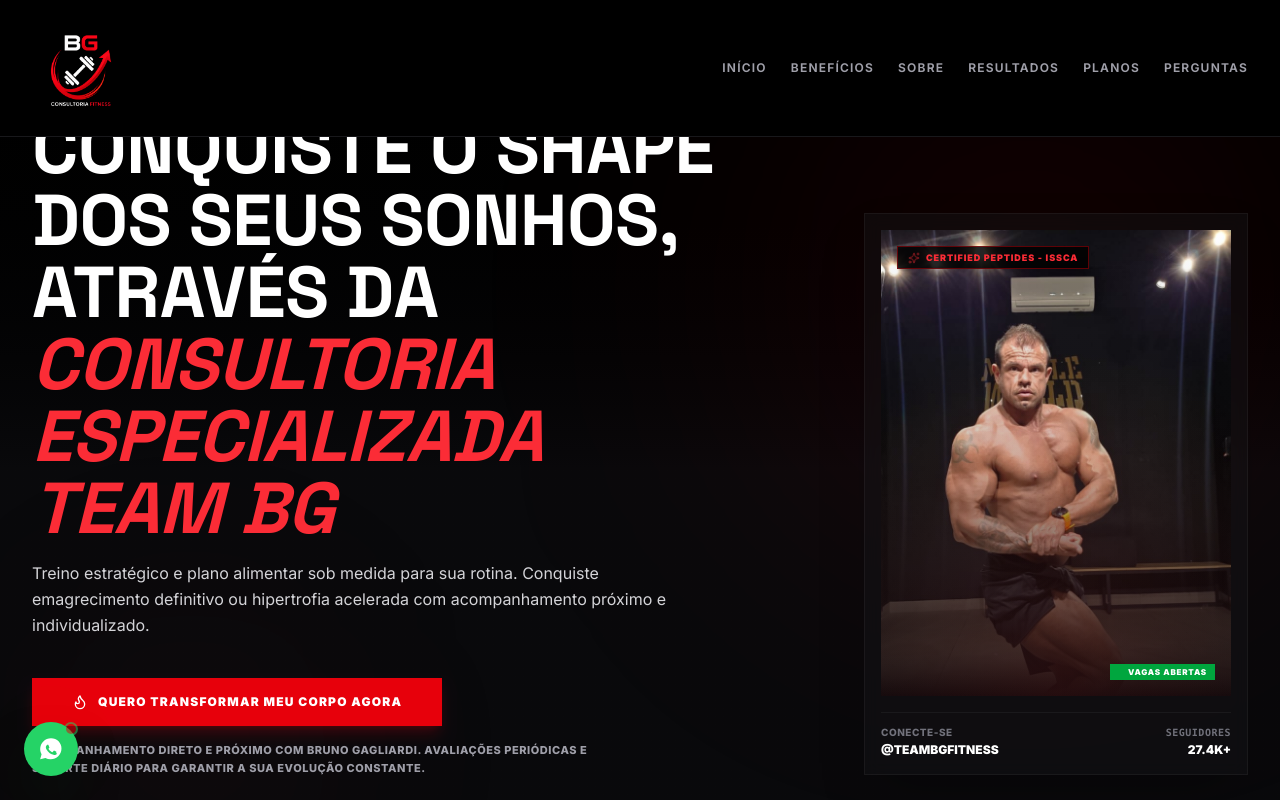
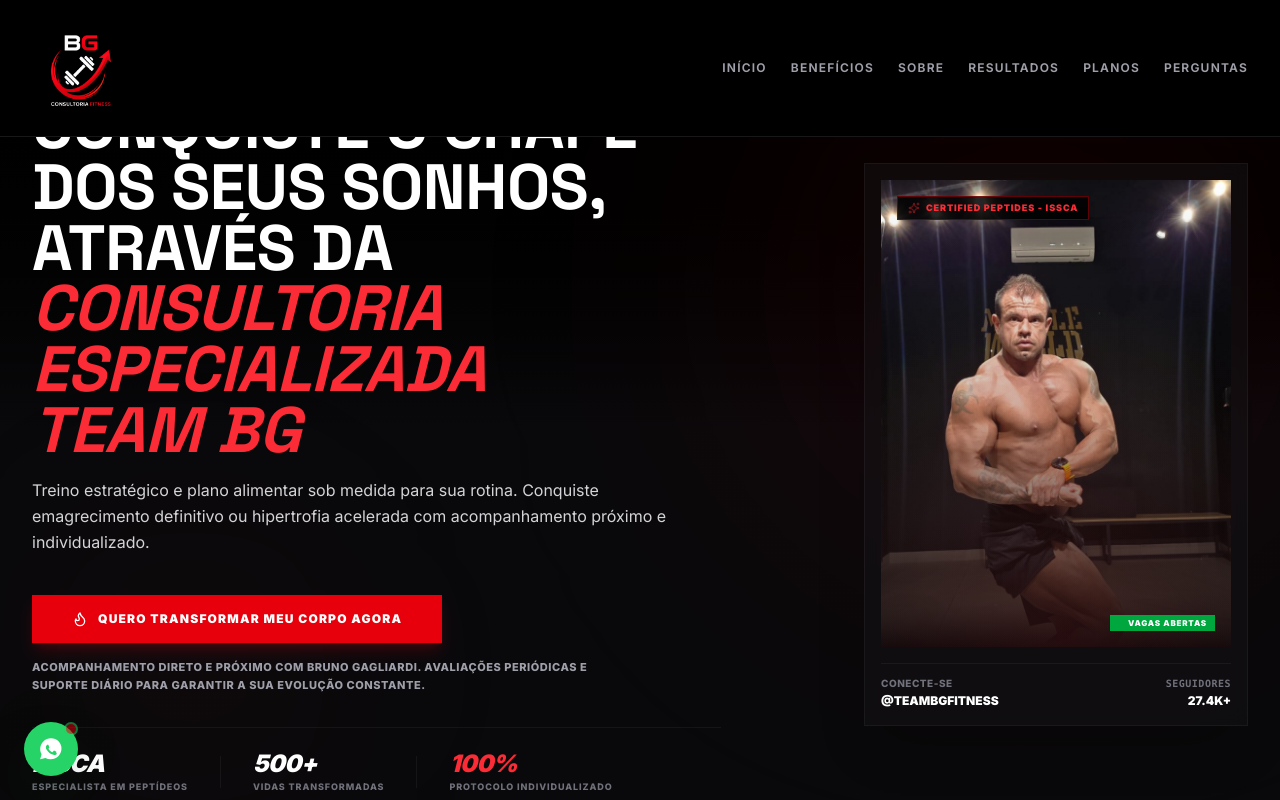
Before and after one commit to diegorosadev1/team-bg-consultoria, a React (Vite) app: page / in a window 1280 px wide. Shown: the top 800 px of the page. Built offline with nearby package versions, Linux system fonts and the light colour scheme.

Commit message:
adjust hero tittle font size

```diff
--- a/src/components/Hero.tsx
+++ b/src/components/Hero.tsx
@@ -10,7 +10,7 @@ export default function Hero({ onOpenAssessment }: HeroProps) {
   return (
     <section
       id="home"
-      className="relative min-h-screen flex items-center overflow-hidden bg-zinc-950 pt-36 lg:pt-28 pb-16"
+      className="relative flex items-center min-h-[calc(100vh-88px)] overflow-hidden bg-zinc-950 pt-32 lg:pt-20 xl:pt-24 pb-16"
     >
       {/* Background Gradients and Effects */}
       <div className="absolute inset-0 bg-gradient-to-b from-black via-zinc-950 to-zinc-950 z-0" />
@@ -21,10 +21,10 @@ export default function Hero({ onOpenAssessment }: HeroProps) {
 
       <div className="relative z-10 w-full max-w-7xl mx-auto px-6 sm:px-8 lg:px-8">
         {" "}
-        <div className="grid grid-cols-1 lg:grid-cols-12 gap-8 xl:gap-12 items-center">
+        <div className="grid grid-cols-1 xl:grid-cols-12 gap-8 xl:gap-12 items-center">
           {" "}
           {/* Hero Left Content */}
-          <div className="lg:col-span-7 max-w-[720px] space-y-8 text-left">
+          <div className="lg:col-span-7 max-w-[650px] xl:max-w-[720px] space-y-8 text-left">
             {" "}
             {/* Main Heading & Subtitle */}
             <motion.div
@@ -41,16 +41,16 @@ export default function Hero({ onOpenAssessment }: HeroProps) {
                   <div className="mt-2 italic">DOS SEUS SONHOS,</div>
 
                   <div className="mt-6 italic">ATRAVÉS DA</div>
-
                   <div className="mt-6 mb-6 text-red-500 italic">
                     <div>CONSULTORIA</div>
                     <div>ESPECIALIZADA</div>
                   </div>
-                    <div className="text-red-500 italic">TEAM BG</div>
+                  <div className="text-red-500 italic">TEAM BG</div>
                 </div>
 
                 {/* Desktop */}
-                <div className="hidden lg:block text-7xl text-white">
+                <div className="hidden lg:block text-[56px] xl:text-[64px] 2xl:text-[72px] text-white leading-[0.95]">
+                  {" "}
                   CONQUISTE O SHAPE <br />
                   DOS SEUS SONHOS, <br />
                   ATRAVÉS DA <br />
--- a/src/data.ts
+++ b/src/data.ts
@@ -162,46 +162,7 @@ export const TRANSFORMATION_CASES: TransformationCase[] = [
       fatPercentage: "Maior definição muscular",
     },
   },
-  {
-    id: "6",
-    name: "Aluna Team BG",
-    age: 28,
-    goal: "Emagrecimento",
-    duration: "4 meses",
-    beforeImg: resultados6,
-    afterImg: resultados6,
-    stats: {
-      weight: "Redução consistente de gordura",
-      fatPercentage: "Silhueta mais definida",
-    },
-  },
 
-  {
-    id: "8",
-    name: "Aluna Team BG",
-    age: 35,
-    goal: "Definição",
-    duration: "5 meses",
-    beforeImg: resultados8,
-    afterImg: resultados8,
-    stats: {
-      weight: "Melhora na composição corporal",
-      fatPercentage: "Mais definição abdominal",
-    },
-  },
-  {
-    id: "9",
-    name: "Aluno Team BG",
-    age: 27,
-    goal: "Recomposição Corporal",
-    duration: "6 meses",
-    beforeImg: resultados9,
-    afterImg: resultados9,
-    stats: {
-      weight: "Aumento de massa e redução de gordura",
-      fatPercentage: "Físico mais atlético",
-    },
-  },
   {
     id: "10",
     name: "Aluno Team BG",
@@ -228,19 +189,7 @@ export const TRANSFORMATION_CASES: TransformationCase[] = [
       fatPercentage: "Redução visível do percentual de gordura",
     },
   },
-  {
-    id: "12",
-    name: "Aluno Team BG",
-    age: 36,
-    goal: "Definição",
-    duration: "10 meses",
-    beforeImg: resultados12,
-    afterImg: resultados12,
-    stats: {
-      weight: "Físico mais definido e musculoso",
-      fatPercentage: "Alta definição muscular",
-    },
-  },
+
 ];
 
 export const FAQ_ITEMS: FaqItem[] = [
```
